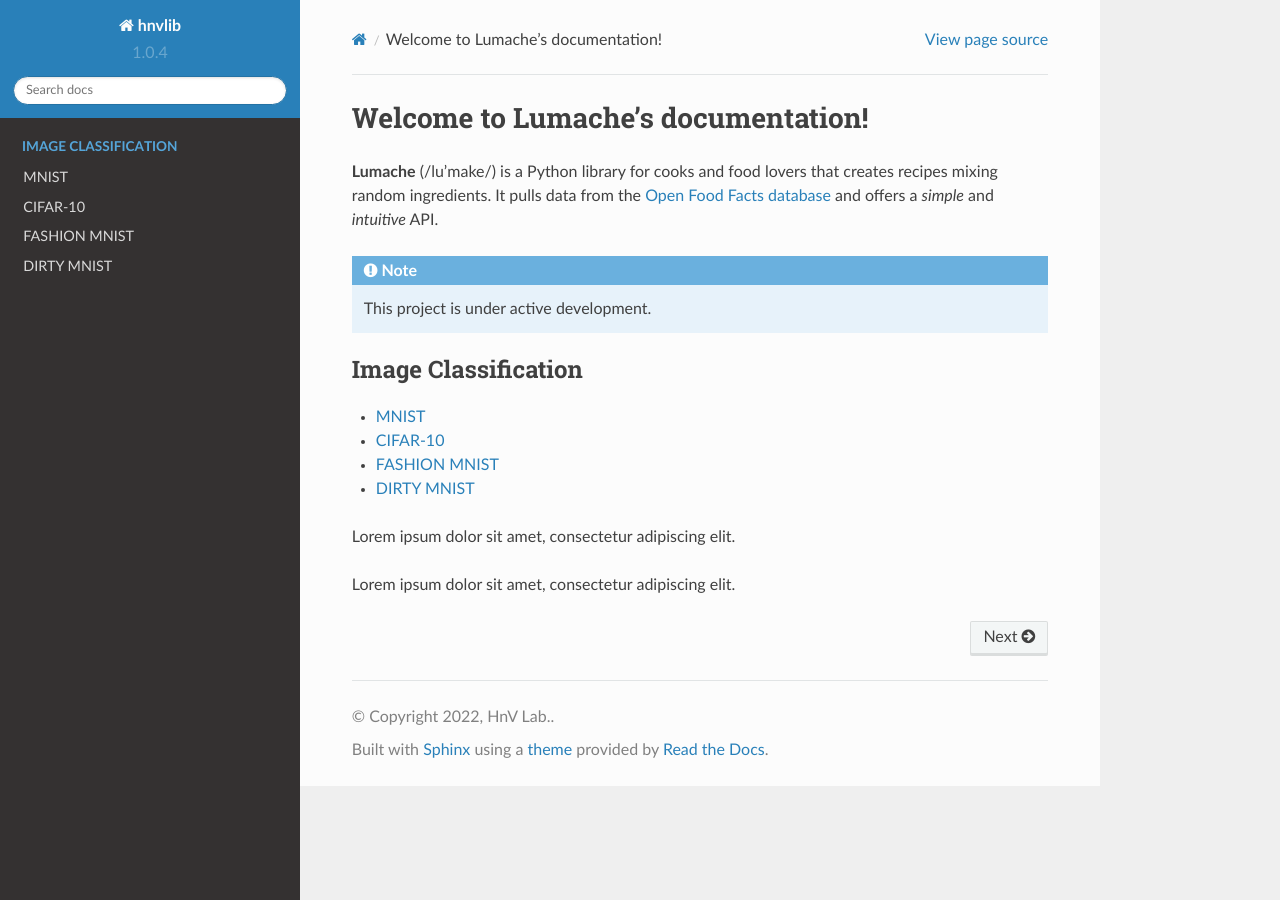
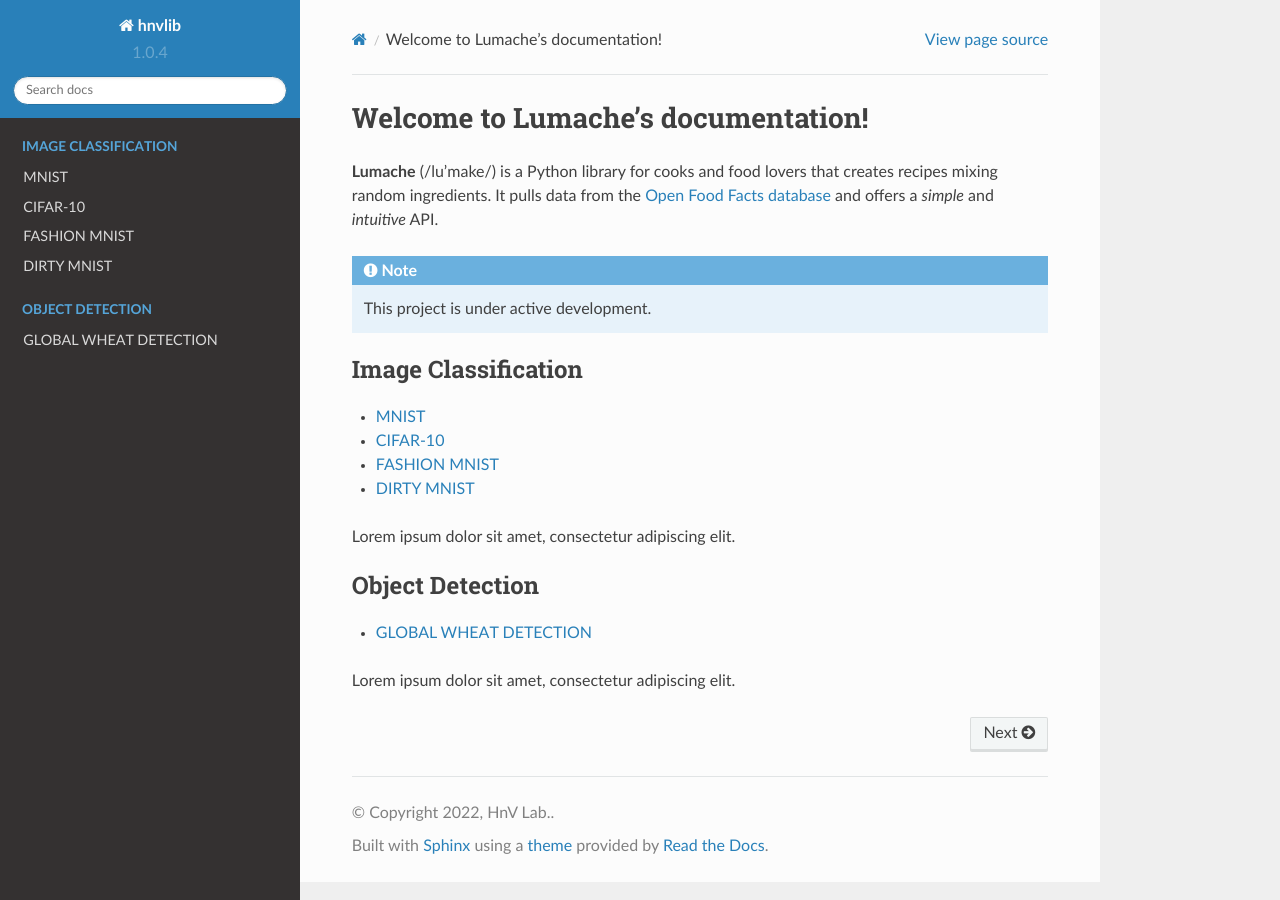
Before and after one commit to hnvlab-syu/hnvlib, a Sphinx documentation site: the page built from docs/source/index.rst, in a window 1280 px wide. Built offline with Sphinx 7.4.7 and the Read the Docs theme 2.0.0, drawn with Linux system fonts in a browser that asks for light colours.

Commit message:
2/6 update wheat docs

```diff
--- a/docs/source/index.rst
+++ b/docs/source/index.rst
@@ -29,5 +29,11 @@ Lorem ipsum dolor sit amet, consectetur adipiscing elit.
 
 .. _object-detection:
 
+.. toctree::
+   :maxdepth: 2
+   :caption: Object Detection
+
+   wheat
+
 
 Lorem ipsum dolor sit amet, consectetur adipiscing elit.
--- /dev/null
+++ b/docs/source/wheat.rst
@@ -0,0 +1,5 @@
+GLOBAL WHEAT DETECTION
+======================
+
+.. automodule:: hnvlib.global_wheat_detection
+   :members:
```
